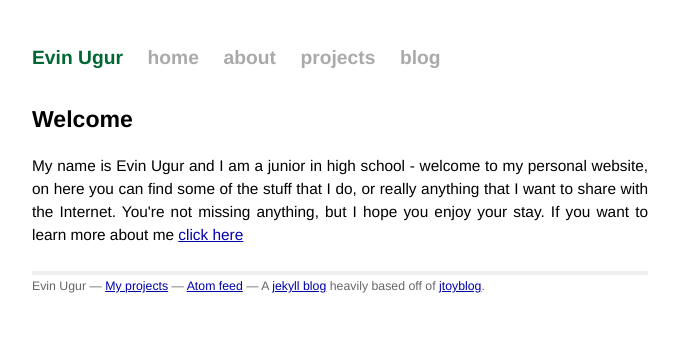
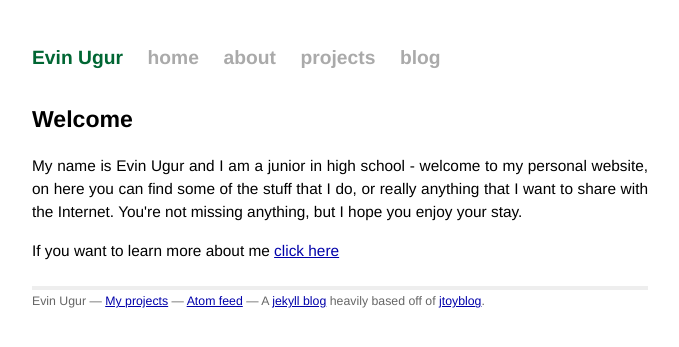
Before and after one commit to Armoredspider/evinugur.github.com, a Jekyll site: the page built from index.html, in a window 1280 px wide. Shown: the top 347 px of the page, without its empty margins (300-979 px from the left). Built offline with Jekyll 4.4.1, drawn with Linux system fonts in a browser that asks for light colours; Markdown is read by kramdown in place of the engine named in the settings.

Commit message:
dat p tag

```diff
--- a/index.html
+++ b/index.html
@@ -4,5 +4,5 @@ title: Welcome
 ---
 
 <p>My name is Evin Ugur and I am a junior in high school - welcome to my personal website, on here you can find some of the stuff that I do, or really anything that I want to share with the Internet. You're not missing anything, but I hope you enjoy your stay.
-
-If you want to learn more about me <a href="/about/">click here</a></p>
+</p>
+<p>If you want to learn more about me <a href="/about/">click here</a></p>
```
